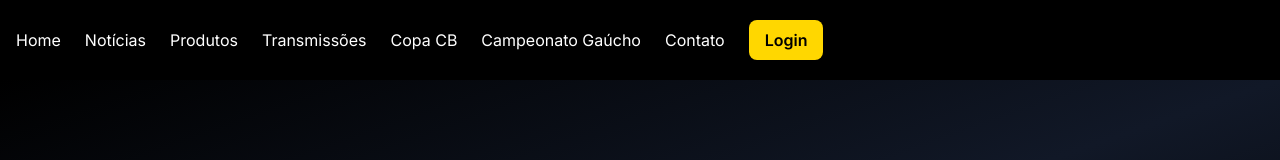
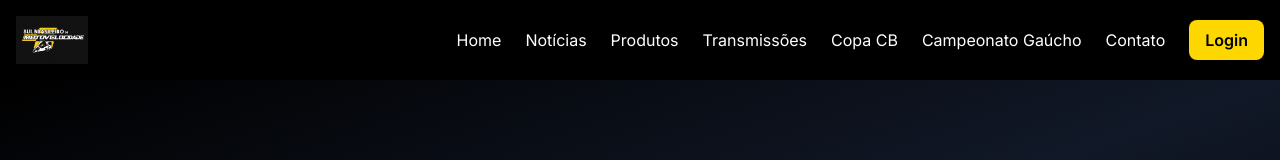
Before and after one commit to silvanocr/sbm, a Next.js app: page / in a window 1280 px wide. Shown: the top 160 px of the page. Built offline with nearby package versions, Linux system fonts and the light colour scheme; no server answers; the database is empty.

Commit message:
feat: Adicionar logo oficial no canto superior esquerdo

```diff
--- a/components/Logo.tsx
+++ b/components/Logo.tsx
@@ -1,9 +1,17 @@
 import Link from 'next/link'
+import Image from 'next/image'
 
 export default function Logo() {
   return (
-    <Link href="/" className="text-xl font-bold text-white hover:text-brand-yellow transition">
-      SBM
+    <Link href="/" className="flex items-center group">
+      <Image
+        src="/logo.png"
+        alt="Sul Brasileiro de Motovelocidade"
+        width={180}
+        height={60}
+        className="h-12 w-auto object-contain hover:opacity-90 transition-opacity"
+        priority
+      />
     </Link>
   )
 }
--- a/components/Navbar.tsx
+++ b/components/Navbar.tsx
@@ -4,6 +4,7 @@
 import { useSession, signOut } from 'next-auth/react'
 import { Menu, X, User, LogOut } from 'lucide-react'
 import { useState } from 'react'
+import Logo from './Logo'
 
 export default function Navbar() {
   const { data: session } = useSession()
@@ -13,6 +14,9 @@
     <nav className="bg-brand-black text-white shadow-lg">
       <div className="container mx-auto px-4">
         <div className="flex justify-between items-center h-20">
+          <div className="flex-shrink-0">
+            <Logo />
+          </div>
 
           {/* Desktop Menu */}
           <div className="hidden md:flex items-center space-x-6">
```
Also changed, not shown: public/logo.png (added).
